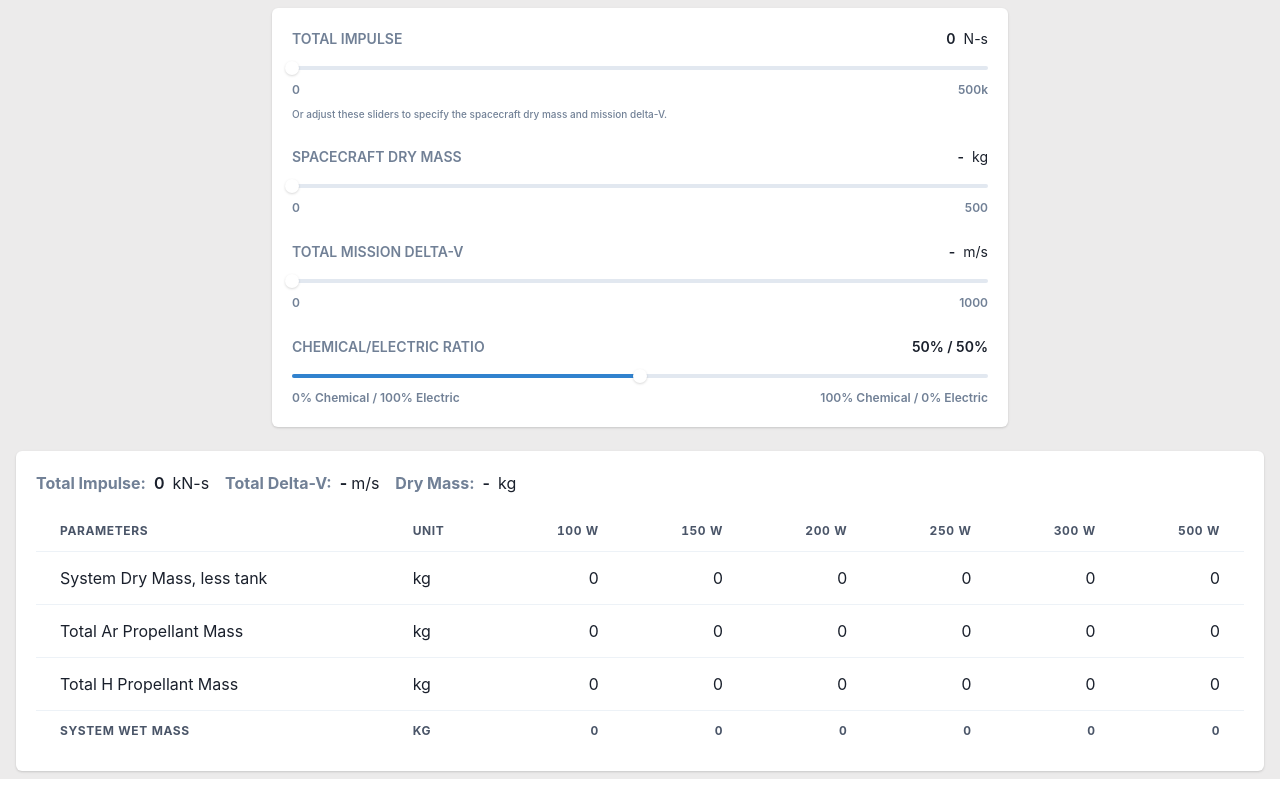
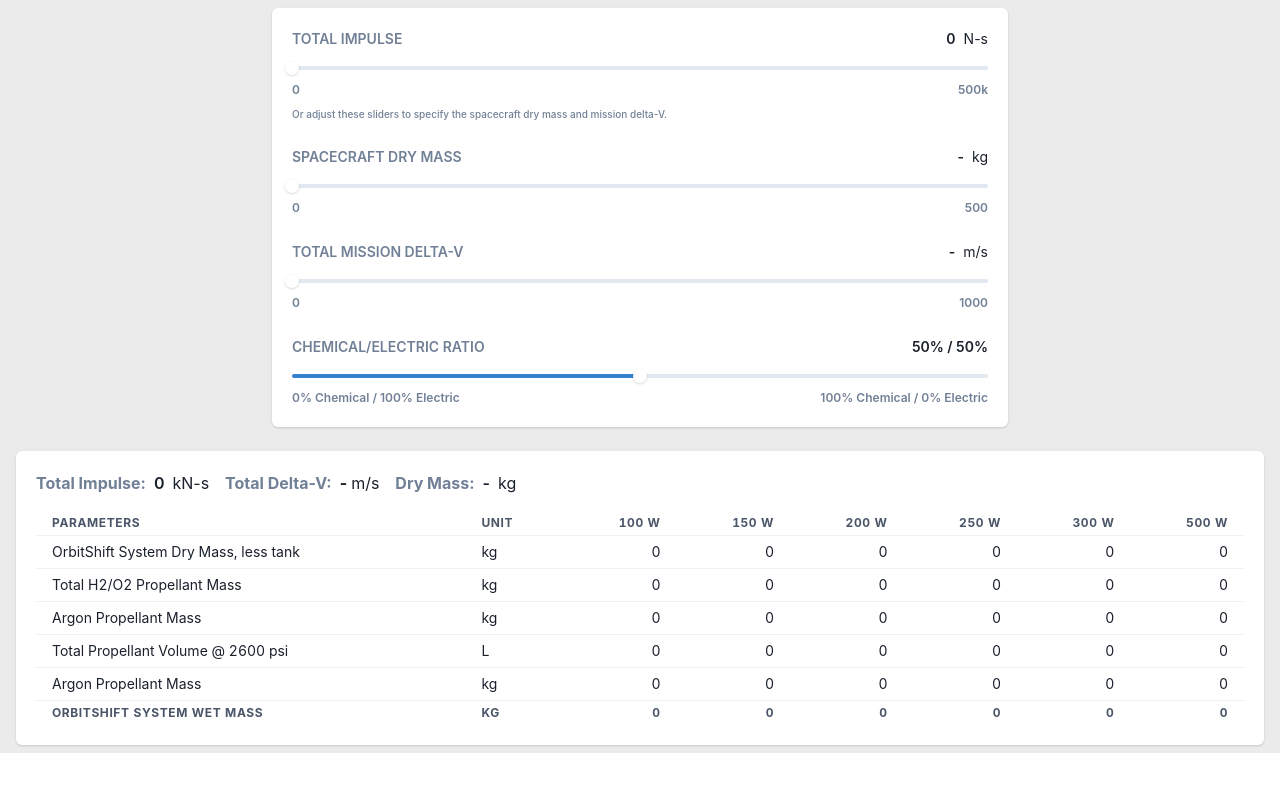
Before and after one commit to avikonduru/plasmic-impluse-calculator, a React (Create React App) app: page / in a window 1280 px wide. Built offline with nearby package versions, Linux system fonts and the light colour scheme.

Commit message:
add rows to table

```diff
--- a/src/App.js
+++ b/src/App.js
@@ -267,7 +267,7 @@
 
               <Box>
                 <TableContainer>
-                  <Table variant="simple" size="md" whiteSpace="wrap">
+                  <Table variant="simple" size="sm" whiteSpace="wrap">
                     <Thead>
                       <Tr>
                         <Th>Parameters</Th>
@@ -282,7 +282,7 @@
                     </Thead>
                     <Tbody>
                       <Tr>
-                        <Td>System Dry Mass, less tank</Td>
+                        <Td>OrbitShift System Dry Mass, less tank</Td>
                         <Td>kg</Td>
                         <Td isNumeric>
                           {totalImpulse === 0
@@ -317,60 +317,7 @@
                       </Tr>
 
                       <Tr>
-                        <Td>Total Ar Propellant Mass</Td>
-                        <Td>kg</Td>
-                        <Td isNumeric>
-                          {totalImpulse === 0
-                            ? 0
-                            : (0.00005 * totalImpulse).toFixed(2)}
-                        </Td>
-                        <Td isNumeric>
-                          {totalImpulse === 0
-                            ? 0
-                            : (4.35 * Math.pow(10, -5) * totalImpulse).toFixed(
-                                2
-                              )}
-                        </Td>
-                        <Td isNumeric>
-                          {totalImpulse === 0
-                            ? 0
-                            : (
-                                3.7845 *
-                                Math.pow(10, -5) *
-                                totalImpulse
-                              ).toFixed(2)}
-                        </Td>
-                        <Td isNumeric>
-                          {totalImpulse === 0
-                            ? 0
-                            : (
-                                3.292515 *
-                                Math.pow(10, -5) *
-                                totalImpulse
-                              ).toFixed(2)}
-                        </Td>
-                        <Td isNumeric>
-                          {totalImpulse === 0
-                            ? 0
-                            : (
-                                2.86448805 *
-                                Math.pow(10, -5) *
-                                totalImpulse
-                              ).toFixed(2)}
-                        </Td>
-                        <Td isNumeric>
-                          {totalImpulse === 0
-                            ? 0
-                            : (
-                                2.4921046 *
-                                Math.pow(10, -5) *
-                                totalImpulse
-                              ).toFixed(2)}
-                        </Td>
-                      </Tr>
-
-                      <Tr>
-                        <Td>Total H Propellant Mass</Td>
+                        <Td>Total H2/O2 Propellant Mass</Td>
                         <Td>kg</Td>
                         <Td isNumeric>
                           {totalImpulse === 0
@@ -425,10 +372,171 @@
                               ).toFixed(2)}
                         </Td>
                       </Tr>
+
+                      <Tr>
+                        <Td>Argon Propellant Mass</Td>
+                        <Td>kg</Td>
+                        <Td isNumeric>
+                          {totalImpulse === 0
+                            ? 0
+                            : (0.00005 * totalImpulse).toFixed(2)}
+                        </Td>
+                        <Td isNumeric>
+                          {totalImpulse === 0
+                            ? 0
+                            : (4.35 * Math.pow(10, -5) * totalImpulse).toFixed(
+                                2
+                              )}
+                        </Td>
+                        <Td isNumeric>
+                          {totalImpulse === 0
+                            ? 0
+                            : (
+                                3.7845 *
+                                Math.pow(10, -5) *
+                                totalImpulse
+                              ).toFixed(2)}
+                        </Td>
+                        <Td isNumeric>
+                          {totalImpulse === 0
+                            ? 0
+                            : (
+                                3.292515 *
+                                Math.pow(10, -5) *
+                                totalImpulse
+                              ).toFixed(2)}
+                        </Td>
+                        <Td isNumeric>
+                          {totalImpulse === 0
+                            ? 0
+                            : (
+                                2.86448805 *
+                                Math.pow(10, -5) *
+                                totalImpulse
+                              ).toFixed(2)}
+                        </Td>
+                        <Td isNumeric>
+                          {totalImpulse === 0
+                            ? 0
+                            : (
+                                2.4921046 *
+                                Math.pow(10, -5) *
+                                totalImpulse
+                              ).toFixed(2)}
+                        </Td>
+                      </Tr>
+
+                      <Tr>
+                        <Td>Total Propellant Volume @ 2600 psi</Td>
+                        <Td>L</Td>
+                        <Td isNumeric>
+                          {totalImpulse === 0
+                            ? 0
+                            : (0.00005 * totalImpulse).toFixed(2)}
+                        </Td>
+                        <Td isNumeric>
+                          {totalImpulse === 0
+                            ? 0
+                            : (4.35 * Math.pow(10, -5) * totalImpulse).toFixed(
+                                2
+                              )}
+                        </Td>
+                        <Td isNumeric>
+                          {totalImpulse === 0
+                            ? 0
+                            : (
+                                3.7845 *
+                                Math.pow(10, -5) *
+                                totalImpulse
+                              ).toFixed(2)}
+                        </Td>
+                        <Td isNumeric>
+                          {totalImpulse === 0
+                            ? 0
+                            : (
+                                3.292515 *
+                                Math.pow(10, -5) *
+                                totalImpulse
+                              ).toFixed(2)}
+                        </Td>
+                        <Td isNumeric>
+                          {totalImpulse === 0
+                            ? 0
+                            : (
+                                2.86448805 *
+                                Math.pow(10, -5) *
+                                totalImpulse
+                              ).toFixed(2)}
+                        </Td>
+                        <Td isNumeric>
+                          {totalImpulse === 0
+                            ? 0
+                            : (
+                                2.4921046 *
+                                Math.pow(10, -5) *
+                                totalImpulse
+                              ).toFixed(2)}
+                        </Td>
+                      </Tr>
+
+                      <Tr>
+                        <Td>Argon Propellant Mass</Td>
+                        <Td>kg</Td>
+                        <Td isNumeric>
+                          {totalImpulse === 0
+                            ? 0
+                            : (
+                                3.33333333 *
+                                Math.pow(10, -5) *
+                                totalImpulse
+                              ).toFixed(2)}
+                        </Td>
+                        <Td isNumeric>
+                          {totalImpulse === 0
+                            ? 0
+                            : (2.9 * Math.pow(10, -5) * totalImpulse).toFixed(
+                                2
+                              )}
+                        </Td>
+                        <Td isNumeric>
+                          {totalImpulse === 0
+                            ? 0
+                            : (2.523 * Math.pow(10, -5) * totalImpulse).toFixed(
+                                2
+                              )}
+                        </Td>
+                        <Td isNumeric>
+                          {totalImpulse === 0
+                            ? 0
+                            : (
+                                2.19501 *
+                                Math.pow(10, -5) *
+                                totalImpulse
+                              ).toFixed(2)}
+                        </Td>
+                        <Td isNumeric>
+                          {totalImpulse === 0
+                            ? 0
+                            : (
+                                1.9096587 *
+                                Math.pow(10, -5) *
+                                totalImpulse
+                              ).toFixed(2)}
+                        </Td>
+                        <Td isNumeric>
+                          {totalImpulse === 0
+                            ? 0
+                            : (
+                                1.66140307 *
+                                Math.pow(10, -5) *
+                                totalImpulse
+                              ).toFixed(2)}
+                        </Td>
+                      </Tr>
                     </Tbody>
                     <Tfoot>
                       <Tr>
-                        <Th>System Wet Mass</Th>
+                        <Th>OrbitShift System Wet Mass</Th>
                         <Th>kg</Th>
                         <Th isNumeric>
                           {totalImpulse === 0
```
